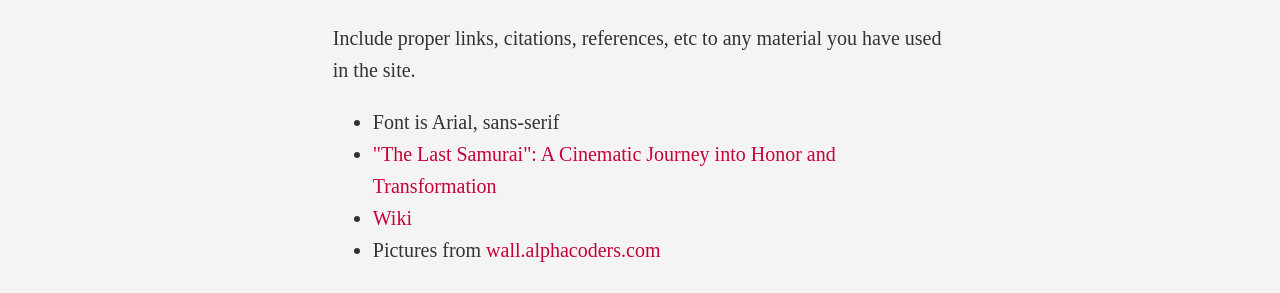
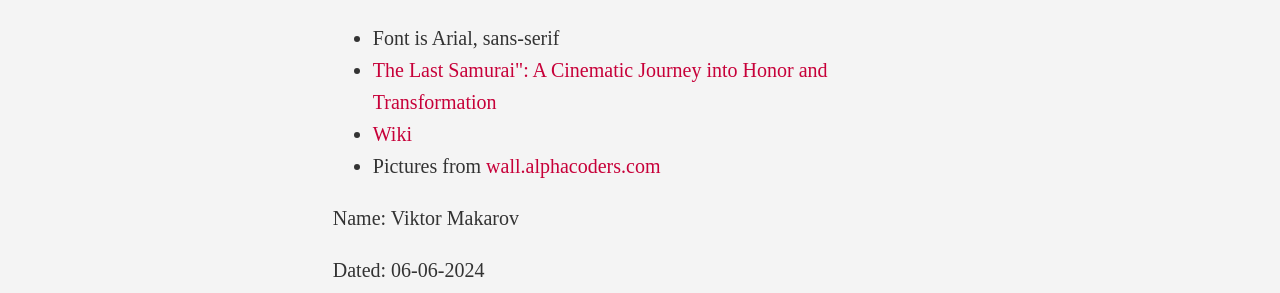
Before and after one commit to AtstecP/web222_w5, a plain HTML site: page honesty.html in a window 1280 px wide. Shown: the part 498-791 px from the top of the page. Drawn offline with Linux system fonts and the light colour scheme.

Commit message:
honest.html - changed credits

```diff
--- a/honesty.html
+++ b/honesty.html
@@ -29,13 +29,11 @@
         </p>
         <h2>Credits</h2>
         <p>
-          Include proper links, citations, references, etc to any material you have used in the
-          site.
           <ul>
             <li>Font is Arial, sans-serif</li>
-            <li><a href="https://medium.com/@tharunthirupathib21/the-last-samurai-a-cinematic-journey-into-honor-and-transformation-44c6a16328e5">"The Last Samurai": A Cinematic Journey into Honor and Transformation</a></li>
+            <li><a href="https://medium.com/@tharunthirupathib21/the-last-samurai-a-cinematic-journey-into-honor-and-transformation-44c6a16328e5">The Last Samurai": A Cinematic Journey into Honor and Transformation</a></li>
             <li><a href="https://en.wikipedia.org/wiki/The_Last_Samurai">Wiki</a></li>
-            <li>Pictures from <a href="https://wall.alphacoders.com/big.php?i=452126">wall.alphacoders.com</a></li>
+            <li>Pictures from <a href="https://alphacoders.com/the-last-samurai-wallpapers">wall.alphacoders.com</a></li>
           </ul>
         </p>
         <p>Name: Viktor Makarov</p>
```
